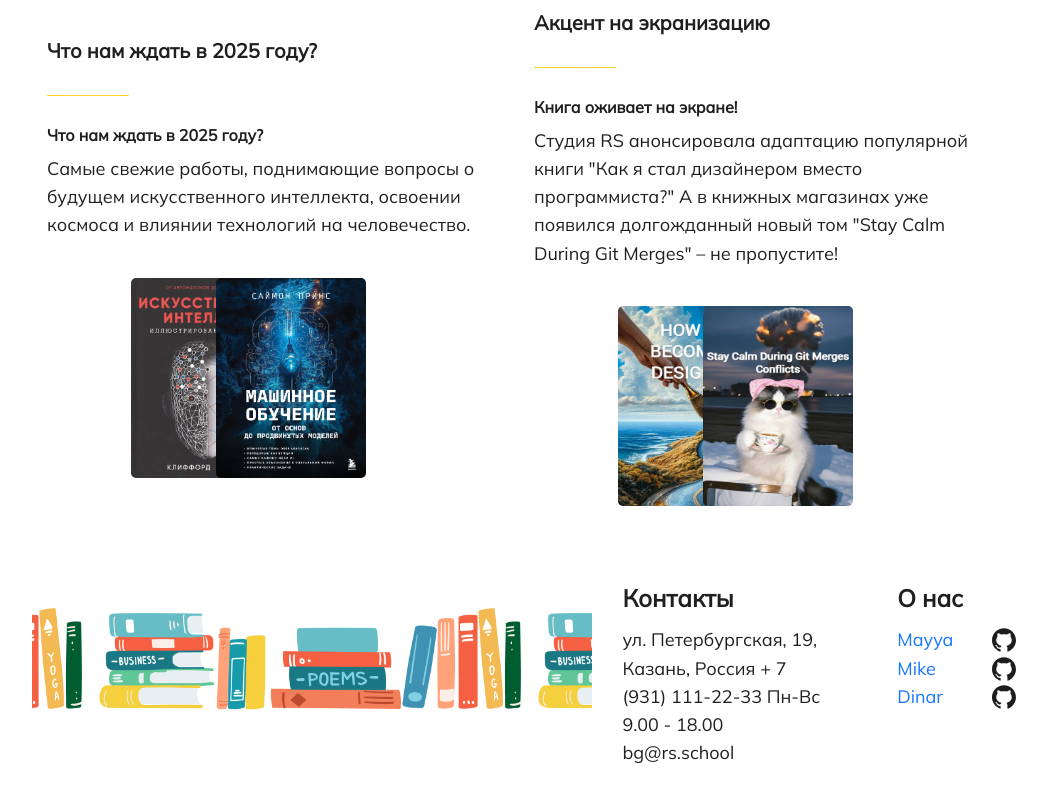
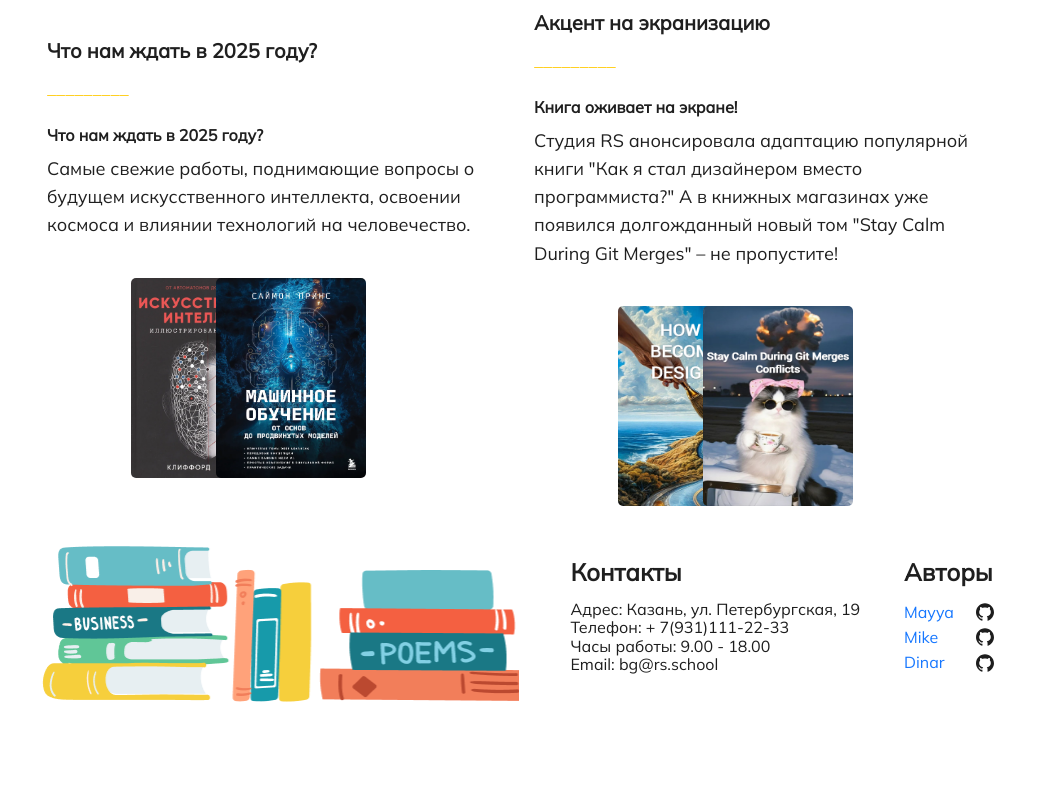
Before and after one commit to Korneim/eCommerce-Application, a React (Vite) app in the folder eCommerce-app/: page / in a window 1280 px wide. Shown: the part 1891-2691 px from the top of the page, without its empty margins (116-1163 px from the left). After the commit the page ends 2606 px from the top, so only its background shows below. Built offline with nearby package versions, Linux system fonts and the light colour scheme; no server answers; what @commercetools/platform-sdk, @commercetools/ts-client would draw is missing.

Commit message:
style: change styles for footer

```diff
--- a/eCommerce-app/src/components/footer/Footer.tsx
+++ b/eCommerce-app/src/components/footer/Footer.tsx
@@ -8,33 +8,36 @@ export const Footer: FC = () => {
         <Flex justify="center" className={scss.footer} align="center">
             <div className={scss.img}></div>
 
-            <Flex gap={67} className={scss.content}>
+            <Flex className={scss.content}>
                 <Flex vertical className={scss.contacts}>
-                    <Typography.Title level={3}>Контакты</Typography.Title>
-                    <Typography.Text className={scss.adreses}>
-                        ул. Петербургская, 19, Казань, Россия + 7 (931) 111-22-33 Пн-Вс 9.00 - 18.00 bg@rs.school
-                    </Typography.Text>
+                    <Typography.Title level={3} className={scss.title}>
+                        Контакты
+                    </Typography.Title>
+                    <Flex className={scss.adreses}>Адрес: Казань, ул. Петербургская, 19</Flex>
+                    <Flex className={scss.adreses}>Телефон: + 7(931)111-22-33</Flex>
+                    <Flex className={scss.adreses}>Часы работы: 9.00 - 18.00</Flex>
+                    <Flex className={scss.adreses}>Email: bg@rs.school</Flex>
                 </Flex>
 
                 <Flex vertical className={scss.about}>
                     <Typography.Title level={3} className={scss.title}>
-                        О нас
+                        Авторы
                     </Typography.Title>
 
                     <Flex className={scss.name}>
-                        <Typography.Link href="https://github.com/abeilleee" target="_blank">
+                        <Typography.Link className={scss.link} href="https://github.com/abeilleee" target="_blank">
                             Mayya
                         </Typography.Link>
                         <GithubOutlined className={scss.icon} />
                     </Flex>
                     <Flex className={scss.name}>
-                        <Typography.Link href="https://github.com/Korneim" target="_blank">
+                        <Typography.Link className={scss.link} href="https://github.com/Korneim" target="_blank">
                             Mike
                         </Typography.Link>
                         <GithubOutlined className={scss.icon} />
                     </Flex>
                     <Flex className={scss.name}>
-                        <Typography.Link href="https://github.com/redinar" target="_blank">
+                        <Typography.Link className={scss.link} href="https://github.com/redinar" target="_blank">
                             Dinar
                         </Typography.Link>
                         <GithubOutlined className={scss.icon} />
--- a/eCommerce-app/src/components/footer/footer.module.scss
+++ b/eCommerce-app/src/components/footer/footer.module.scss
@@ -1,91 +1,88 @@
 .footer {
     width: 100%;
-    height: 274px;
-    padding: 20px;
+    justify-content: center;
+    padding: 0 20px;
+    margin-bottom: 10px;
     gap: 30px;
 
-    @media (width <= 900px) {
-        flex-wrap: wrap;
-        margin-bottom: 30px;
-        gap: 5px;
+    @media screen and (width <= 1090px) {
+        flex-direction: column;
+        margin-top: 50px;
+        margin-bottom: 0;
+        gap: 0;
+    }
+
+    @media screen and (width <= 470px) {
+        padding: 5px;
+    }
+}
+
+.img {
+    width: 80vw;
+    height: 179px;
+    background-image: url('../../assets/images/books.png');
+    background-repeat: repeat-x;
+
+    @media screen and (width <= 1090px) {
+        width: 100%;
+        height: 170px;
+    }
+}
+
+.content {
+    width: 100%;
+    justify-content: space-around;
+
+    @media screen and (width <= 1090px) {
+        justify-content: space-around;
+        padding: 20px;
+        border-radius: 8px;
+        background: linear-gradient(360deg, #feaf38 19%, #ffce1a 100%);
+        color: #fff;
+        gap: 20px;
+    }
+}
+
+.title {
+    margin: 0;
+
+    @media screen and (width <= 1090px) {
+        color: #fff !important;
+    }
+}
+
+.adreses {
+    font-size: 16px;
+
+    @media screen and (width <= 550px) {
+        font-size: 12px;
+    }
+}
+
+.name {
+    width: 90px;
+    justify-content: space-between;
+}
+
+.link {
+    font-size: 16px;
+
+    @media screen and (width <= 1090px) {
+        color: #fff !important;
+    }
+
+    @media screen and (width <= 550px) {
+        font-size: 12px;
     }
 }
 
 .icon {
-    width: 24px;
-    font-size: 24px;
-}
+    display: flex;
+    align-items: center;
+    justify-content: center;
 
-.about {
-    width: 120px;
-}
-
-.img {
-    width: 1280px;
-    max-width: 1280px;
-    height: 274px;
-    background-image: url('../../assets/images/footerImg.png');
-    background-position: 2.6% 150%;
-    background-repeat: repeat-x;
-
-    @media (width <= 1300px) {
-        width: 100%;
-        height: 150px;
-        background-position: bottom;
-        background-repeat: repeat-x;
-        background-size: contain;
-    }
-
-    @media (width <= 1000px) {
-        height: 100px;
+    & svg {
+        width: 18px;
+        height: 18px;
     }
 }
-
-.contacts {
-    width: 210px;
-}
-
-.contacts > * {
-    max-width: 100%;
-
-    @media (width <= 743px) {
-        font-size: 14px !important;
-    }
-}
-
-.content {
-    min-width: 40%;
-    flex-direction: row;
-    justify-content: space-between;
-    gap: 10px;
-
-    @media (width <= 1070px) {
-        width: 100%;
-        justify-content: space-around;
-        gap: 0;
-    }
-}
-
-.name {
-    justify-content: space-between;
-    gap: 10px;
-}
-
-.name > * {
-    // width: 100px;
-    justify-content: space-between;
-
-    @media (width <= 743px) {
-        font-size: 14px !important;
-    }
-}
-
-.title {
-    @media (width <= 743px) {
-        font-size: 14px !important;
-    }
-}
-
-.adreses {
-    width: 100%;
-}
```
Also changed, not shown: eCommerce-app/src/assets/images/books.png (added).
